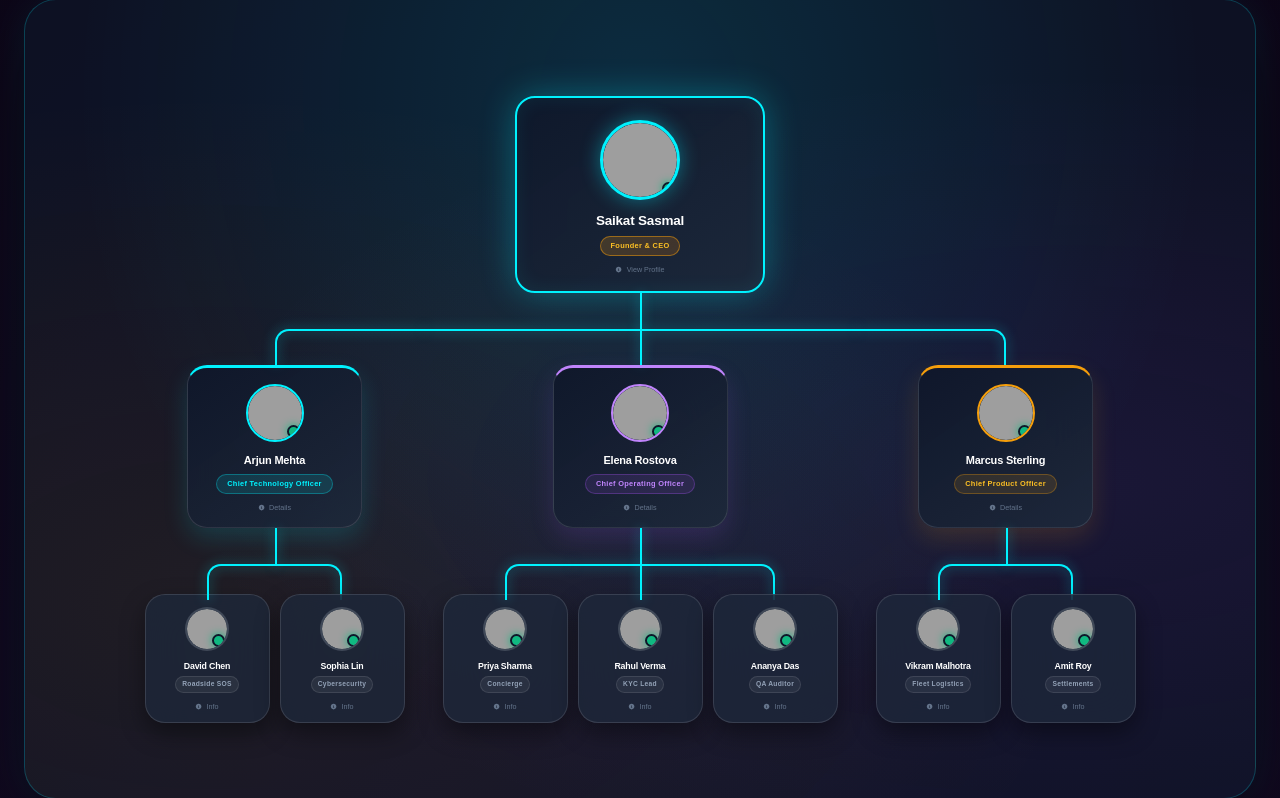
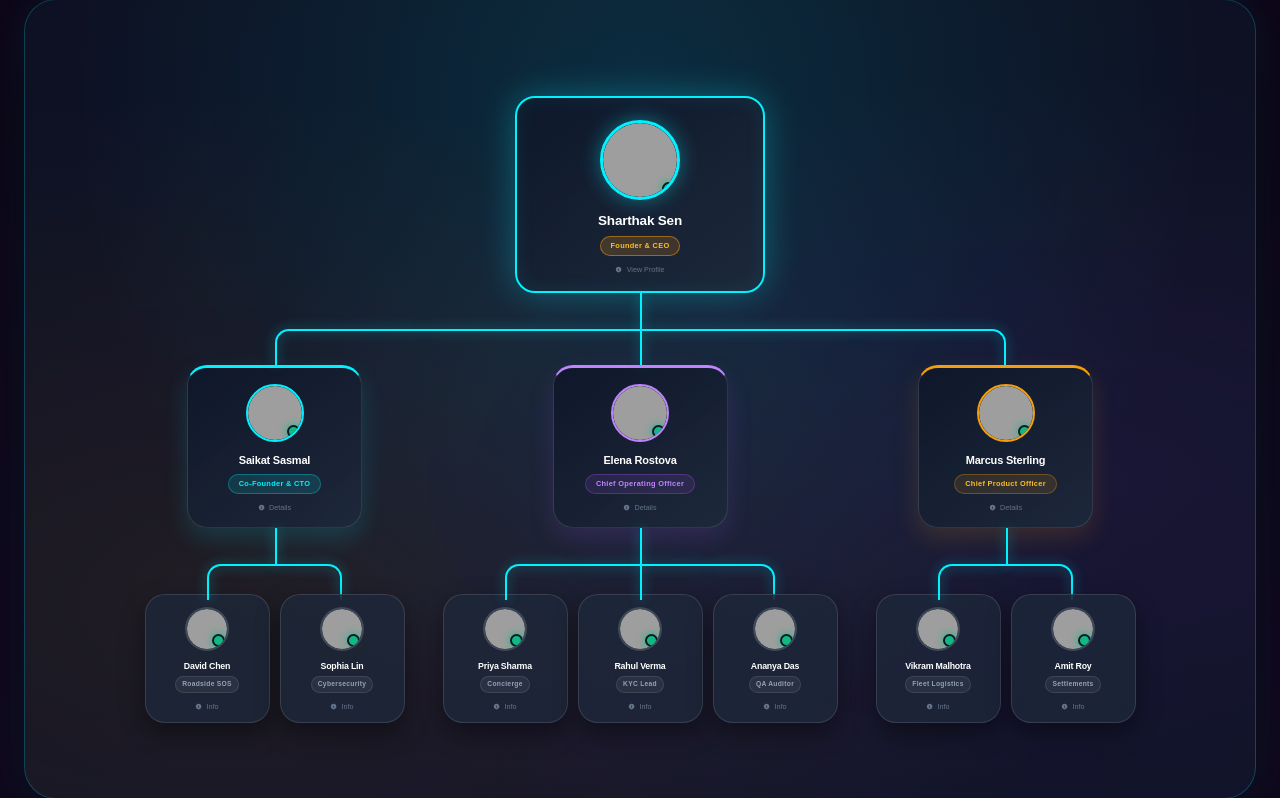
Before and after one commit to saikat931/ServEasy, a PHP site: page /about in a window 1280 px wide. Shown: the part 574-1372 px from the top of the page. Run offline with PHP 8.4, Linux system fonts and the light colour scheme; some libraries are stand-ins or nearby versions; grey boxes are pictures that could not be loaded.

Commit message:
Configure tree leadership: Sharthak Sen as CEO with authentic executive portrait, Saikat Sasmal as Co-Founder and CTO, realistic photos across all nodes

```diff
--- a/pages/about.php
+++ b/pages/about.php
@@ -6,7 +6,7 @@
  */
 require_once __DIR__ . '/../common/auth_session.php';
 if (!defined('SERVEASY_ASSET_VER')) {
-    define('SERVEASY_ASSET_VER', '20261120v7');
+    define('SERVEASY_ASSET_VER', '20261120v8');
 }
 ?>
 <!DOCTYPE html>
@@ -17,7 +17,7 @@ if (!defined('SERVEASY_ASSET_VER')) {
   <meta http-equiv="X-UA-Compatible" content="IE=edge">
   <meta name="viewport" content="width=device-width, initial-scale=1.0">
   <title>About ServEasy — Leadership Team & Professional Organization Tree</title>
-  <meta name="description" content="Explore the ServEasy leadership tree: Saikat Sasmal (Founder & CEO), 3 executive directors, and 7 functional command leads with clickable profiles and department insights.">
+  <meta name="description" content="Explore the ServEasy leadership tree: Sharthak Sen (Founder & CEO), Saikat Sasmal (Co-Founder & CTO), executive directors, and functional command leads with clickable profiles and department insights.">
   <link rel="canonical" href="https://silver-penguin-156353.hostingersite.com/pages/about.php">
 
   <!-- Favicon -->
@@ -309,7 +309,7 @@ if (!defined('SERVEASY_ASSET_VER')) {
     }
 
     /* ── TIER-SPECIFIC STYLING & SIZING ──────────────────────────────── */
-    /* Level 1: Saikat Sasmal (Founder & CEO) */
+    /* Level 1: Sharthak Sen (Founder & CEO) */
     .pro-node-l1 {
       width: 250px;
       padding: 22px 18px 16px;
@@ -743,31 +743,31 @@ if (!defined('SERVEASY_ASSET_VER')) {
       <section class="tree-stage">
         <div class="org-tree">
           <ul>
-            <!-- ROOT / LEVEL 1: SAIKAT SASMAL (FOUNDER & CEO) -->
+            <!-- ROOT / LEVEL 1: SHARTHAK SEN (FOUNDER & CEO) -->
             <li>
-              <div class="pro-node pro-node-l1" onclick="openMemberModal('saikat')">
+              <div class="pro-node pro-node-l1" onclick="openMemberModal('sharthak')">
                 <div class="node-avatar-frame">
-                  <img src="https://images.unsplash.com/photo-1507003211169-0a1dd7228f2d?auto=format&fit=crop&w=400&q=80" alt="Saikat Sasmal" class="node-avatar-img" onerror="this.style.display='none';this.nextElementSibling.style.display='flex'">
+                  <img src="https://images.unsplash.com/photo-1507003211169-0a1dd7228f2d?auto=format&fit=crop&w=400&q=80" alt="Sharthak Sen" class="node-avatar-img" onerror="this.style.display='none';this.nextElementSibling.style.display='flex'">
                   <div class="node-avatar-fallback" style="background: linear-gradient(135deg, #00f2fe, #4facfe);">SS</div>
                   <span class="node-status-dot"></span>
                 </div>
-                <div class="node-name">Saikat Sasmal</div>
+                <div class="node-name">Sharthak Sen</div>
                 <div class="node-role-pill">Founder & CEO</div>
                 <div class="node-click-hint"><ion-icon name="information-circle"></ion-icon> View Profile</div>
               </div>
 
               <!-- BRANCH DOWN TO LEVEL 2: 3 DIRECTORATE HEADS -->
               <ul>
-                <!-- LEVEL 2 &bull; 1. ARJUN MEHTA (TECH) -->
+                <!-- LEVEL 2 &bull; 1. SAIKAT SASMAL (TECH) -->
                 <li class="li-l2">
-                  <div class="pro-node pro-node-l2 cyan" onclick="openMemberModal('arjun')">
+                  <div class="pro-node pro-node-l2 cyan" onclick="openMemberModal('saikat')">
                     <div class="node-avatar-frame">
-                      <img src="https://images.unsplash.com/photo-1500648767791-00dcc994a43e?auto=format&fit=crop&w=400&q=80" alt="Arjun Mehta" class="node-avatar-img" onerror="this.style.display='none';this.nextElementSibling.style.display='flex'">
-                      <div class="node-avatar-fallback" style="background: #00f2fe; color: #0b132b;">AM</div>
+                      <img src="https://images.unsplash.com/photo-1500648767791-00dcc994a43e?auto=format&fit=crop&w=400&q=80" alt="Saikat Sasmal" class="node-avatar-img" onerror="this.style.display='none';this.nextElementSibling.style.display='flex'">
+                      <div class="node-avatar-fallback" style="background: #00f2fe; color: #0b132b;">SS</div>
                       <span class="node-status-dot"></span>
                     </div>
-                    <div class="node-name">Arjun Mehta</div>
-                    <div class="node-role-pill">Chief Technology Officer</div>
+                    <div class="node-name">Saikat Sasmal</div>
+                    <div class="node-role-pill">Co-Founder & CTO</div>
                     <div class="node-click-hint"><ion-icon name="information-circle"></ion-icon> Details</div>
                   </div>
 
@@ -1014,31 +1014,31 @@ if (!defined('SERVEASY_ASSET_VER')) {
   <!-- Interactive Data & Modal Handler -->
   <script>
     const teamDatabase = {
-      'saikat': {
-        name: 'Saikat Sasmal',
+      'sharthak': {
+        name: 'Sharthak Sen',
         role: 'Founder & Chief Executive Officer (Super Admin)',
         dept: 'Executive Directorate & Supreme Governance',
         reportsTo: 'Directing Supreme Board',
         img: 'https://images.unsplash.com/photo-1507003211169-0a1dd7228f2d?auto=format&fit=crop&w=400&q=80',
-        bio: 'Saikat Sasmal steers the overarching strategic vision, technology roadmap, capital investments, governance, and nationwide expansion of the ServEasy on-demand ecosystem. He architected the multi-portal platform connecting customers, service providers, and administrators into one unified service-booking infrastructure.',
+        bio: 'Sharthak Sen steers the overarching strategic vision, technology roadmap, capital investments, governance, and nationwide expansion of the ServEasy on-demand ecosystem. He leads the multi-portal architecture connecting customers, service providers, and administrators into one unified platform.',
         skills: ['Strategic Governance', 'Platform Architecture', 'Superadmin Control', 'Partner Network Scaling', 'Product Innovation'],
-        email: 'mailto:support@serveasy.in?subject=Inquiry for CEO Office (Saikat Sasmal)'
+        email: 'mailto:support@serveasy.in?subject=Inquiry for CEO Office (Sharthak Sen)'
       },
-      'arjun': {
-        name: 'Arjun Mehta',
-        role: 'Chief Technology Officer & Lead Architect',
+      'saikat': {
+        name: 'Saikat Sasmal',
+        role: 'Co-Founder & Chief Technology Officer (Lead Architect)',
         dept: 'Engineering & Technology Command',
-        reportsTo: 'Saikat Sasmal (Founder & CEO)',
+        reportsTo: 'Sharthak Sen (Founder & CEO)',
         img: 'https://images.unsplash.com/photo-1500648767791-00dcc994a43e?auto=format&fit=crop&w=400&q=80',
-        bio: 'Arjun Mehta directs core software engineering, multi-portal API architecture, database integrity, real-time GPS telemetry, and OWASP application security. He oversees continuous deployment reliability across our cloud hosting infrastructure.',
+        bio: 'Saikat Sasmal directs core software engineering, multi-portal API architecture, database integrity, real-time GPS telemetry, and OWASP application security. He oversees continuous deployment reliability across our cloud hosting infrastructure.',
         skills: ['API Architecture', 'Database Security', 'High Availability', 'System Defense', 'Microservices'],
-        email: 'mailto:support@serveasy.in?subject=Inquiry for CTO Desk (Arjun Mehta)'
+        email: 'mailto:support@serveasy.in?subject=Inquiry for CTO Desk (Saikat Sasmal)'
       },
       'elena': {
         name: 'Elena Rostova',
         role: 'Chief Operating Officer (COO)',
         dept: 'Field Operations & Service Grid',
-        reportsTo: 'Saikat Sasmal (Founder & CEO)',
+        reportsTo: 'Sharthak Sen (Founder & CEO)',
         img: 'https://images.unsplash.com/photo-1573496359142-b8d87734a5a2?auto=format&fit=crop&w=400&q=80',
         bio: 'Elena Rostova manages daily field fulfillment, service provider network compliance, quality benchmarks, and multi-channel customer concierge. She ensures every booking meets strict hygiene, punctuality, and satisfaction standards.',
         skills: ['Field Operations', 'SLA Enforcement', 'Partner Network', 'Service Quality', 'Dispute Shield'],
@@ -1048,7 +1048,7 @@ if (!defined('SERVEASY_ASSET_VER')) {
         name: 'Marcus Sterling',
         role: 'Chief Product Officer (CPO)',
         dept: 'Automotive & Product Standards',
-        reportsTo: 'Saikat Sasmal (Founder & CEO)',
+        reportsTo: 'Sharthak Sen (Founder & CEO)',
         img: 'https://images.unsplash.com/photo-1472099645785-5658abf4ff4e?auto=format&fit=crop&w=400&q=80',
         bio: 'Marcus Sterling directs automotive technical standards, mechanical diagnostic protocols, doorstep vehicle detailing specs, and rental fleet logistics. He ensures technicians deploy with certified commercial-grade tooling.',
         skills: ['Automotive Engineering', 'Fleet Standards', 'Mechanical R&D', 'Tooling Specs', 'Product UX'],
@@ -1058,7 +1058,7 @@ if (!defined('SERVEASY_ASSET_VER')) {
         name: 'David Chen',
         role: 'Emergency SOS Dispatch Lead',
         dept: 'Rapid Response Unit',
-        reportsTo: 'Arjun Mehta (CTO)',
+        reportsTo: 'Saikat Sasmal (CTO)',
         img: 'https://images.unsplash.com/photo-1519085360753-af0119f7cbe7?auto=format&fit=crop&w=400&q=80',
         bio: 'Coordinates 24/7 live GPS roadside breakdown tracking, emergency tow truck dispatch, battery jumpstarts, and flat-tire rescue across major highway corridors.',
         skills: ['24/7 Roadside SOS', 'GPS Telemetry', 'Towing Logistics', 'Emergency Incident Response'],
@@ -1068,7 +1068,7 @@ if (!defined('SERVEASY_ASSET_VER')) {
         name: 'Sophia Lin',
         role: 'Cybersecurity & Privacy Lead',
         dept: 'Information Security Directorate',
-        reportsTo: 'Arjun Mehta (CTO)',
+        reportsTo: 'Saikat Sasmal (CTO)',
         img: 'https://images.unsplash.com/photo-1580489944761-15a19d654956?auto=format&fit=crop&w=400&q=80',
         bio: 'Conducts continuous penetration testing, audits OWASP defensive controls, and secures customer payment gateway tokens and session encryption.',
         skills: ['AppSec Hardening', 'Zero Trust Architecture', 'Data Privacy', 'Penetration Testing'],
```
